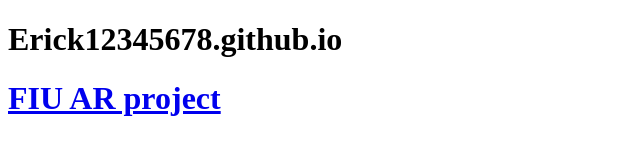
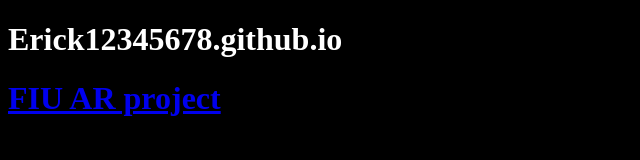
Before and after one commit to Erick12345678/Erick12345678.github.io, a plain HTML site: page index.html in a window 1280 px wide. Shown: the whole page, without its empty margins (0-640 px from the left). Drawn offline with Linux system fonts and the dark colour scheme.

```diff
--- a/index.html
+++ b/index.html
@@ -1,5 +1,16 @@
 <!DOCTYPE html>
 <html>
+<head>
+<style>
+@media (prefers-color-scheme: dark)
+{
+body
+{
+background-color: #000;
+color: #fff;
+}
+</style>
+</head>
 <h1>Erick12345678.github.io</h1>
 <h1><a href='Projects/FIU_AR_QUICK_LOOK/Index.html'>FIU AR project</a></h1>
 </html>
```
Also changed, not shown: Projects/FIU_AR_QUICK_LOOK/Index.html (+1 -0 lines).
